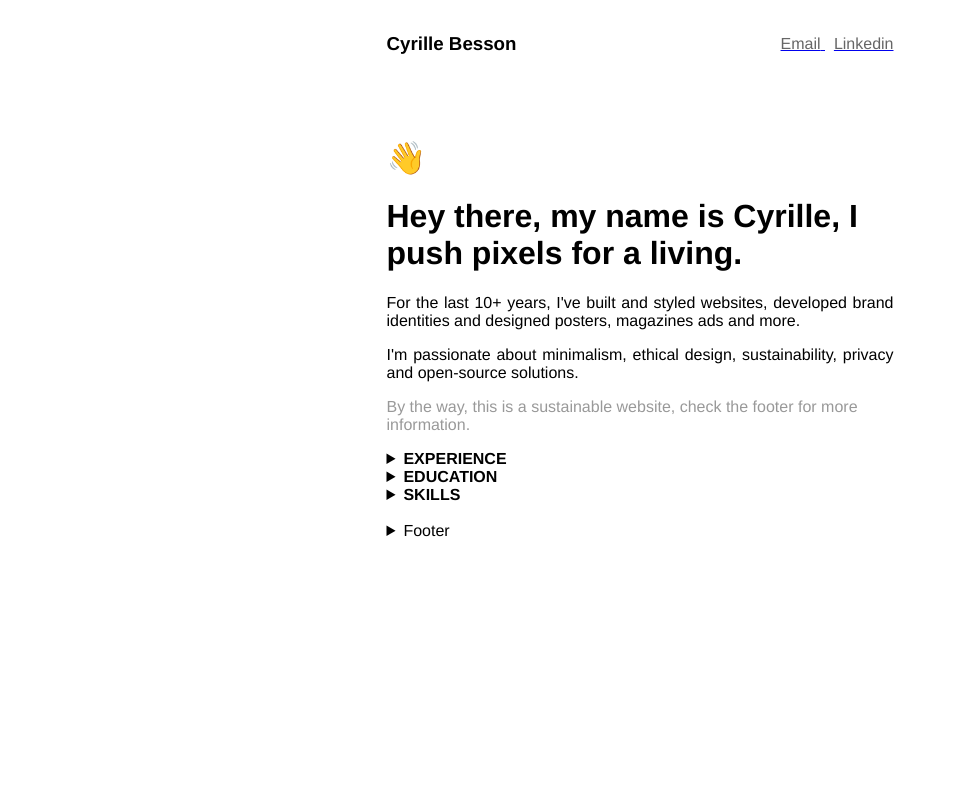
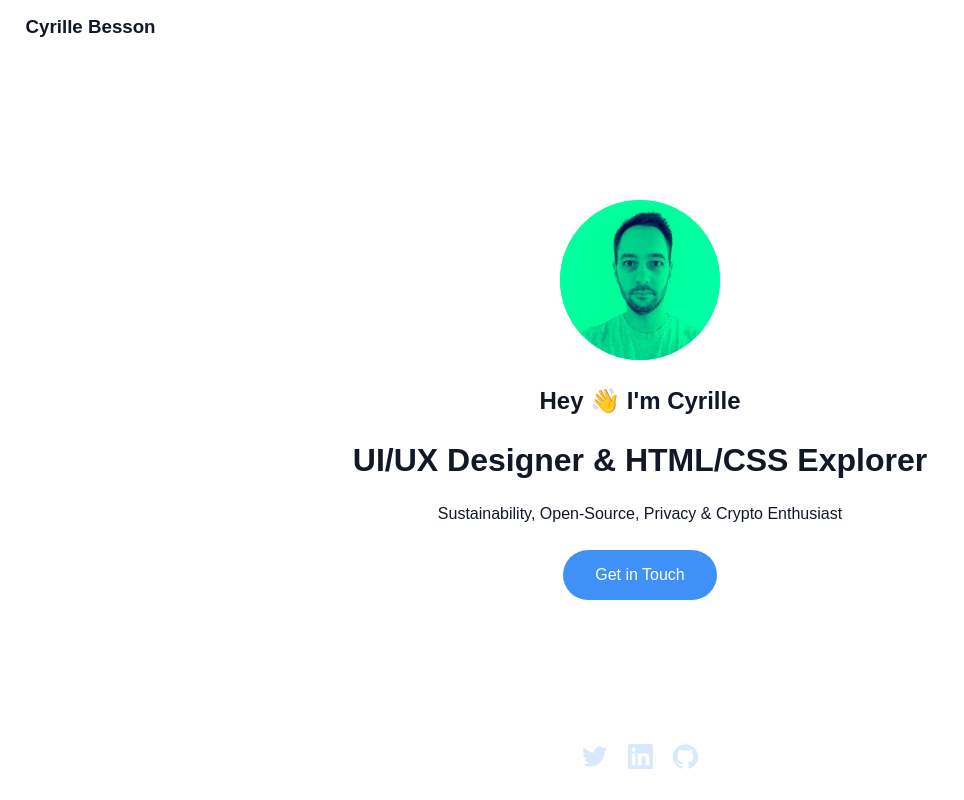
Before and after one commit to cyrillebesson/Crypto_Website, a plain HTML site: page index.html in a window 1280 px wide. Shown: the whole page, without its empty margins (0-964 px from the left). Drawn offline with Linux system fonts and the light colour scheme.

Commit message:
replaced template

```diff
--- a/index.html
+++ b/index.html
@@ -10,7 +10,7 @@
   <meta name="robots" content="index, follow" />
   <meta name="referrer" content="always" />
   <link rel="icon" type="image/png" href="assets/CyrilleBesson_favicon.png" sizes="32x32">
-  <meta name="author" content="Cyrille Besson - 2020" />
+  <meta name="author" content="Cyrille Besson - 2021" />
   <meta name="copyright" content="Cyrille Besson" />
 
   <meta name="keywords"
@@ -22,203 +22,240 @@
 
   <meta name="theme-color" content="#000">
 
+  <link rel="stylesheet" href="style.css" media="all" type="text/css">
+
+  <style>
+    :root {
+      --color-1: #fff;
+      --color-2: #111827;
+      --color-3: #00FF98;
+      --color-4: #4091f7;
+    }
+
+    * {
+      margin: 0;
+      padding: 0;
+    }
+
+    html {
+      scroll-behavior: smooth;
+      inset: 0;
+    }
+
+    body {
+      padding: 2vh 2vw;
+      background: var(--color-1);
+      color: var(--color-2);
+      font-family: Arial, Helvetica, sans-serif;
+    }
+
+    header {
+      height: 5vh;
+    }
+
+    nav {
+      display: flex;
+      justify-content: space-between;
+      align-items: baseline;
+    }
+
+    main {
+      height: 86vh;
+      display: flex;
+      align-items: center;
+      justify-content: center;
+      text-align: center;
+
+    }
+
+    article {
+      height: 50vh;
+      min-height: 400px;
+    }
+
+    section {
+      height: 100%;
+      display: flex;
+      align-items: center;
+      text-align: center;
+      flex-direction: column;
+      justify-content: space-between;
+      align-content: space-between;
+    }
+
+
+    h1 {
+      font-size: 200%;
+    }
+
+    h2 {
+      font-size: 1.5em;
+    }
+
+    .circle {
+      max-height: 200px;
+      height: 20vh;
+      width: 20vh;
+      max-width: 200px;
+      border-radius: 100%;
+      background: var(--color-3);
+      overflow: hidden;
+    }
+
+    a {
+      text-decoration: none;
+      cursor: pointer;
+    }
+
+    footer a,
+    nav a {
+      margin: auto 0.5em;
+      color: var(--color-1);
+    }
+
+    button {
+      background-color: var(--color-4);
+      border: none;
+      color: white;
+      padding: 1em 2em;
+      border-radius: 2em;
+      text-align: center;
+      font-size: 1em;
+      transition: all 0.2s;
+      cursor: pointer;
+    }
+
+    button:hover {
+      background: var(--color-2);
+      box-shadow: 0px 0px 20px var(--color-4);
+    }
+
+    footer {
+      height: 5vh;
+      text-align: center;
+    }
+
+    svg {
+      fill: var(--color-4);
+      fill-opacity: 0.2;
+      transition: all 0.2s;
+    }
+
+    svg:hover {
+      fill-opacity: 1;
+    }
+
+    @media (prefers-color-scheme: dark) {
+
+      body {
+        background: var(--color-2);
+        color: var(--color-1);
+      }
+
+    }
+  </style>
+
+  <!--
+    ! Design and Development by Cyrille Besson
+    ! update : 2021.07
+    * Responsive
+    * colors in variables for dark mode
+    * hover CTA
+    TODO micro interactions
+    TODO illustration
+    ? web font
+    * automated dark mode function
+    TODO top nav menu link to blog and portfolio
+    TODO alternate version for .crypto website
+    -->
+
+  <!--
+    * comment
+    ! important comment
+    ? question
+    TODO list
+    // old comment
+  -->
+
 </head>
 
-<body title="Welcome on my Low Tech Website, check the footer for more informations" bgcolor="#fff">
+<body>
 
-  <font face="Helvetica, Arial, sans-serif" color="#000">
-    <table cellspacing="5" width="100%">
-      <tr>
-        <td width="auto"></td>
+  <header>
 
-        <td width="250px">
+    <nav>
 
-          <h3>
-            Cyrille Besson
-          </h3>
+      <h3>
+        Cyrille Besson
+      </h3>
 
-        </td>
+      <!-- <div>
+        <a href="">Portfolio</a>
+        <a href="">Blog</a>
+      </div> -->
 
-        <td width="250px">
-          <p align="right">
 
-            <a href="mailto:hi@cyrillebesson.ch" rel="nofollow">
-              <font color="#666">Email</font>
-            </a>
-            &nbsp;
-            <a href="https://www.linkedin.com/in/cyrillebesson/" target="_blank">
-              <font color="#666">Linkedin</font>
-            </a>
+    </nav>
 
-          </p>
-        </td>
+  </header>
 
-        <td width="auto"></td>
-      </tr>
+  <main>
 
-      <nav></nav>
 
-      <tr>
-        <td width="auto"></td>
+    <article>
 
-        <td colspan="2">
+      <section class="title">
 
-          <h1> <br> 👋</h1>
+        <div class="circle"><img height="100%" width="100%" src="cyrille_picture.jpeg" alt="illustration"></div>
 
-          <h1>Hey there, my name is Cyrille, I push pixels for a living.</h1>
+        <h2>Hey 👋 I'm Cyrille</h2>
 
-          <main>
+        <h1>UI/UX&nbsp;Designer & HTML/CSS&nbsp;Explorer</h1>
 
-            <p align="justify">
-              For the last 10+ years, I've built and styled websites, developed brand identities and designed posters,
-              magazines ads and more.
-            </p>
+        <p>Sustainability, Open-Source, Privacy&nbsp;&&nbsp;Crypto&nbsp;Enthusiast</p>
 
-            <p align="justify">
-              I'm passionate about minimalism, ethical design, sustainability, privacy and open-source solutions.
-            </p>
+        <a href="mailto:cy@ik.me?subject=Let's talk">
+          <button>
+            Get in Touch
+          </button>
+        </a>
 
-            <p>
-              <font color="#999">By the way, this is a sustainable website, check the footer for more information.
-              </font>
-            </p>
+      </section>
 
-            <details>
-              <summary>
-                <b>EXPERIENCE</b>
-              </summary>
-              <article>
-                <ul>
+    </article>
 
-                  <li>
-                    <h3>UI/UX Design & HTML/CSS development</h3>
-                    <p>Webloyalty international<br> 2014 - Now </p>
-                  </li>
+  </main>
 
-                  <li>
-                    <h3>Graphic &amp; Product Design</h3>
-                    <p>Raymeyer &amp; Co S.A. <br> 2011 - 2013</p>
-                  </li>
+  <footer>
 
-                  <li>
-                    <h3>Graphic Design</h3>
-                    <p>MH&amp;CIE Agency <br> 2009</p>
-                  </li>
+    <a href="https://twitter.com/cyrillebesson" target="_blank">
 
-                  <li>
-                    <h3>Graphic Design</h3>
-                    <p>Toro Bravo Agency <br> 2007</p>
-                  </li>
+      <svg role="img" viewBox="0 0 24 24" height="25px" width="25px" xmlns="http://www.w3.org/2000/svg">
+        <title>Twitter</title>
+        <path
+          d="M23.953 4.57a10 10 0 01-2.825.775 4.958 4.958 0 002.163-2.723c-.951.555-2.005.959-3.127 1.184a4.92 4.92 0 00-8.384 4.482C7.69 8.095 4.067 6.13 1.64 3.162a4.822 4.822 0 00-.666 2.475c0 1.71.87 3.213 2.188 4.096a4.904 4.904 0 01-2.228-.616v.06a4.923 4.923 0 003.946 4.827 4.996 4.996 0 01-2.212.085 4.936 4.936 0 004.604 3.417 9.867 9.867 0 01-6.102 2.105c-.39 0-.779-.023-1.17-.067a13.995 13.995 0 007.557 2.209c9.053 0 13.998-7.496 13.998-13.985 0-.21 0-.42-.015-.63A9.935 9.935 0 0024 4.59z" />
+      </svg>
 
-                </ul>
+    </a>
+    <a href="https://www.linkedin.com/in/cyrillebesson/" target="_blank">
 
-              </article>
-            </details>
+      <svg role="img" viewBox="0 0 24 24" height="25px" width="25px" xmlns="http://www.w3.org/2000/svg">
+        <title>LinkedIn</title>
+        <path
+          d="M20.447 20.452h-3.554v-5.569c0-1.328-.027-3.037-1.852-3.037-1.853 0-2.136 1.445-2.136 2.939v5.667H9.351V9h3.414v1.561h.046c.477-.9 1.637-1.85 3.37-1.85 3.601 0 4.267 2.37 4.267 5.455v6.286zM5.337 7.433c-1.144 0-2.063-.926-2.063-2.065 0-1.138.92-2.063 2.063-2.063 1.14 0 2.064.925 2.064 2.063 0 1.139-.925 2.065-2.064 2.065zm1.782 13.019H3.555V9h3.564v11.452zM22.225 0H1.771C.792 0 0 .774 0 1.729v20.542C0 23.227.792 24 1.771 24h20.451C23.2 24 24 23.227 24 22.271V1.729C24 .774 23.2 0 22.222 0h.003z" />
+      </svg>
 
-            <details>
-              <summary>
-                <b>EDUCATION</b>
-              </summary>
-              <article>
-                <ul>
-                  <li>
-                    <h3>Degree in Web Design</h3>
-                    <p>iFage - Geneva - Switzerland<br>2010</p>
-                  </li>
+    </a>
+    <a href="https://github.com/cyrillebesson" target="_blank">
+      <svg role="img" viewBox="0 0 24 24" height="25px" width="25px" xmlns="http://www.w3.org/2000/svg">
+        <title>GitHub</title>
+        <path
+          d="M12 .297c-6.63 0-12 5.373-12 12 0 5.303 3.438 9.8 8.205 11.385.6.113.82-.258.82-.577 0-.285-.01-1.04-.015-2.04-3.338.724-4.042-1.61-4.042-1.61C4.422 18.07 3.633 17.7 3.633 17.7c-1.087-.744.084-.729.084-.729 1.205.084 1.838 1.236 1.838 1.236 1.07 1.835 2.809 1.305 3.495.998.108-.776.417-1.305.76-1.605-2.665-.3-5.466-1.332-5.466-5.93 0-1.31.465-2.38 1.235-3.22-.135-.303-.54-1.523.105-3.176 0 0 1.005-.322 3.3 1.23.96-.267 1.98-.399 3-.405 1.02.006 2.04.138 3 .405 2.28-1.552 3.285-1.23 3.285-1.23.645 1.653.24 2.873.12 3.176.765.84 1.23 1.91 1.23 3.22 0 4.61-2.805 5.625-5.475 5.92.42.36.81 1.096.81 2.22 0 1.606-.015 2.896-.015 3.286 0 .315.21.69.825.57C20.565 22.092 24 17.592 24 12.297c0-6.627-5.373-12-12-12" />
+      </svg>
+    </a>
 
-                  <li>
-                    <h3>Bachelor in Graphic Design</h3>
-                    <p>University of Gloucestershire - UK<br> 2009 - 2010</p>
-                  </li>
+  </footer>
 
-                  <li>
-                    <h3>Bachelor in Graphic Design</h3>
-                    <p>Ipac Design - Geneva - Switzerland
-                      <br> 2007 - 2009</p>
-                  </li>
-                </ul>
-
-              </article>
-            </details>
-
-            <details>
-              <summary>
-                <b>SKILLS</b>
-              </summary>
-              <article>
-
-                <ul>
-                  <li>
-                    <h3>Design:</h3>
-                    <p>Mobile &amp; Desktop User Experience &amp; User Interface, Logo design, Branding, Layout, Vector
-                      Illustration, Photo Edition …<br>
-                    </p>
-                  </li>
-
-                  <li>
-                    <h3>Front end:</h3>
-                    <p>Responsive HTML/CSS development &amp; CMS Management</p>
-                  </li>
-
-                  <li>
-                    <h3>Apps:</h3>
-                    <p>Visual Studio Code, Sketch, Figma, Zeplin, Office, Adobe CC …</p>
-                  </li>
-
-                  <li>
-                    <h3>Languages:</h3>
-                    <p>English &amp; French</p>
-                  </li>
-
-                </ul>
-
-              </article>
-            </details>
-          </main>
-
-          <br>
-
-          <footer>
-            <details>
-              <summary>
-                Footer</summary>
-              <p><strong>Design and Development by Cyrille Besson</strong><br>
-                This website is made of <b>pure HTML</b> (yeah, that's right, no CSS and no JS) it works everywhere
-                loads faster than any CMS on the market, it's fully responsive and will look great on any device and
-                browser. Because Privacy matters, this website doesn't use any tracker.<strong>
-                  webpage&nbsp;size:&nbsp;7Ko</strong>
-              </p>
-
-              <p>
-                Inspirations:
-                <a target="_blank" href="https://motherfuckingwebsite.com/" rel="external">
-                  <font color="#007BFF">The Mother Fucking Website</font>
-                </a> |
-                <a target="_blank" href="https://sustainableux.com/" rel="external">
-                  <font color="#007BFF">SustainableUX</font>
-                </a> |
-                <a target="_blank" href="http://deathtobullshit.com/" rel="external">
-                  <font color="#007BFF">Death To Bullshit</font>
-                </a> |
-                <a target="_blank" href="https://www.websitecarbon.com/" rel="external">
-                  <font color="#007BFF">WebsiteCarbon</font>
-                </a> |
-                <a target="_blank" href="https://www.thegreenwebfoundation.org/" rel="external">
-                  <font color="#007BFF">TheGreenWebFoundation</font>
-                </a> |
-                <a target="_blank" href="https://2017.ind.ie/ethical-design/" rel="external">
-                  <font color="#007BFF">ind.ie</font>
-                </a>
-              </p>
-            </details>
-          </footer>
-
-        </td>
-        <td width="auto"></td>
-      </tr>
-    </table>
-
-  </font>
 </body>
 
 </html>
```
Also changed, not shown: CyrilleBesson_favicon.png (renamed from assets/CyrilleBesson_favicon.png), cyrille_picture.jpeg (added), 1 other file.
